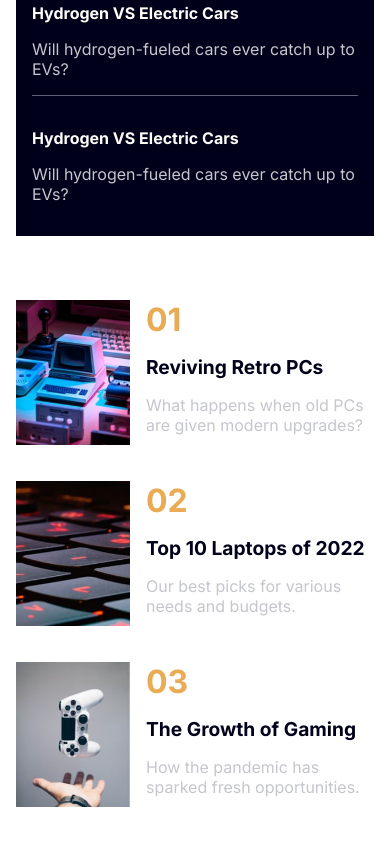
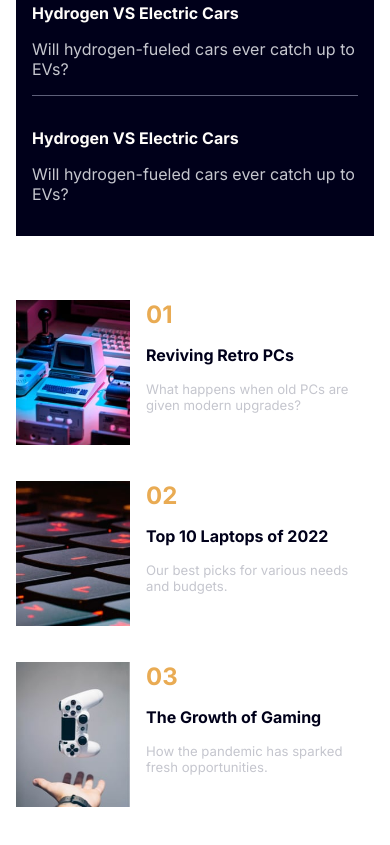
Before and after one commit to DennisMatambanadzo/news-homepage-main, a plain HTML site: page index.html in a window 390 px wide. Shown: the part 865-1710 px from the top of the page. Drawn offline with Linux system fonts and the light colour scheme.

Commit message:
changed mobile fonts

```diff
--- a/assets/css/style.css
+++ b/assets/css/style.css
@@ -296,7 +296,15 @@ article p {
         margin-bottom: 2rem;
 
     }
-
+    .computer-counter{
+        font-size: 1.5rem;
+    }
+    .computer-text-header{
+        font-size: 1rem;
+    }
+    .computer-text-light{
+        font-size: .823rem;
+    }
     .computer-image img {
         max-height: 176px;
         justify-self: flex-start;
```
